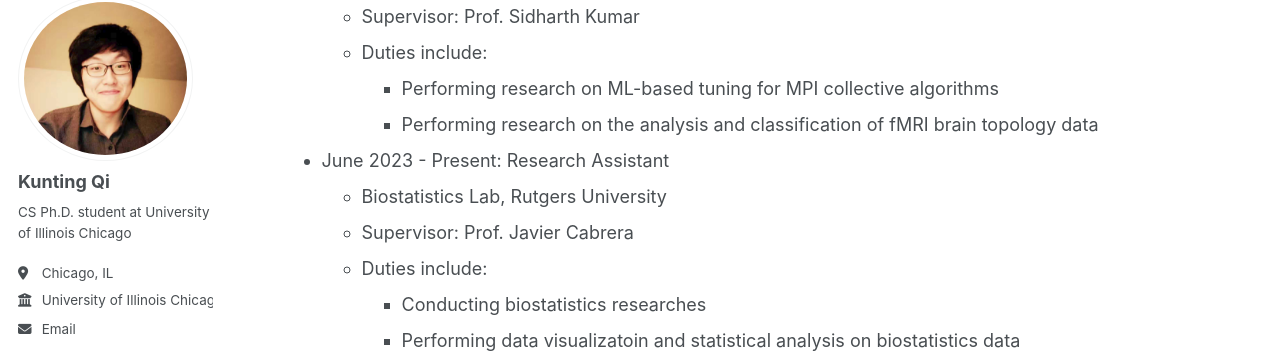
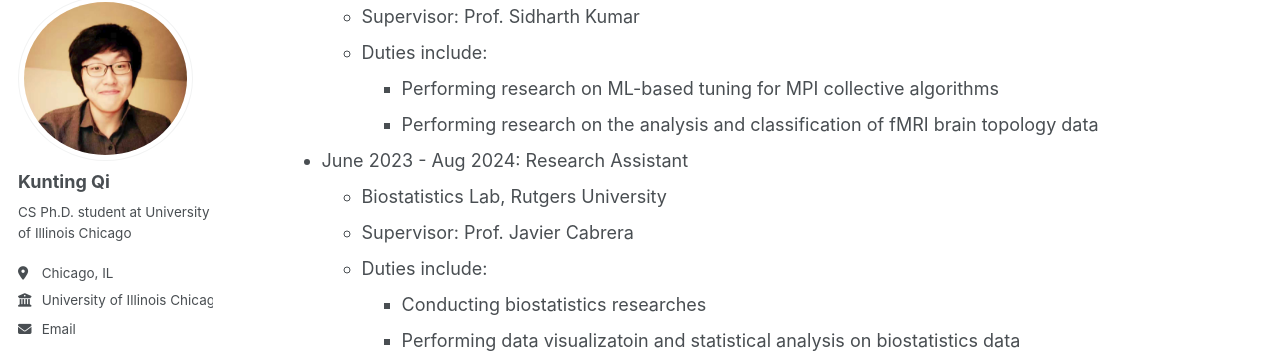
Before and after one commit to qktttt/qktttt.github.io, a Jekyll site: the page built from _pages/cv.md, in a window 1280 px wide and 900 px high, scrolled down 544 px. Shown: the part 110-463 px from the top of the window. Built offline with Jekyll 4.4.1, drawn with Linux system fonts in a browser that asks for light colours; some web fonts are replaced.

Commit message:
new update

```diff
--- a/_pages/cv.md
+++ b/_pages/cv.md
@@ -30,7 +30,7 @@ Work experience
     - Performing research on ML-based tuning for MPI collective algorithms
     - Performing research on the analysis and classification of fMRI brain topology data
 
-* June 2023 - Present: Research Assistant
+* June 2023 - Aug 2024: Research Assistant
   * Biostatistics Lab, Rutgers University
   * Supervisor: Prof. Javier Cabrera
   * Duties include:
```
